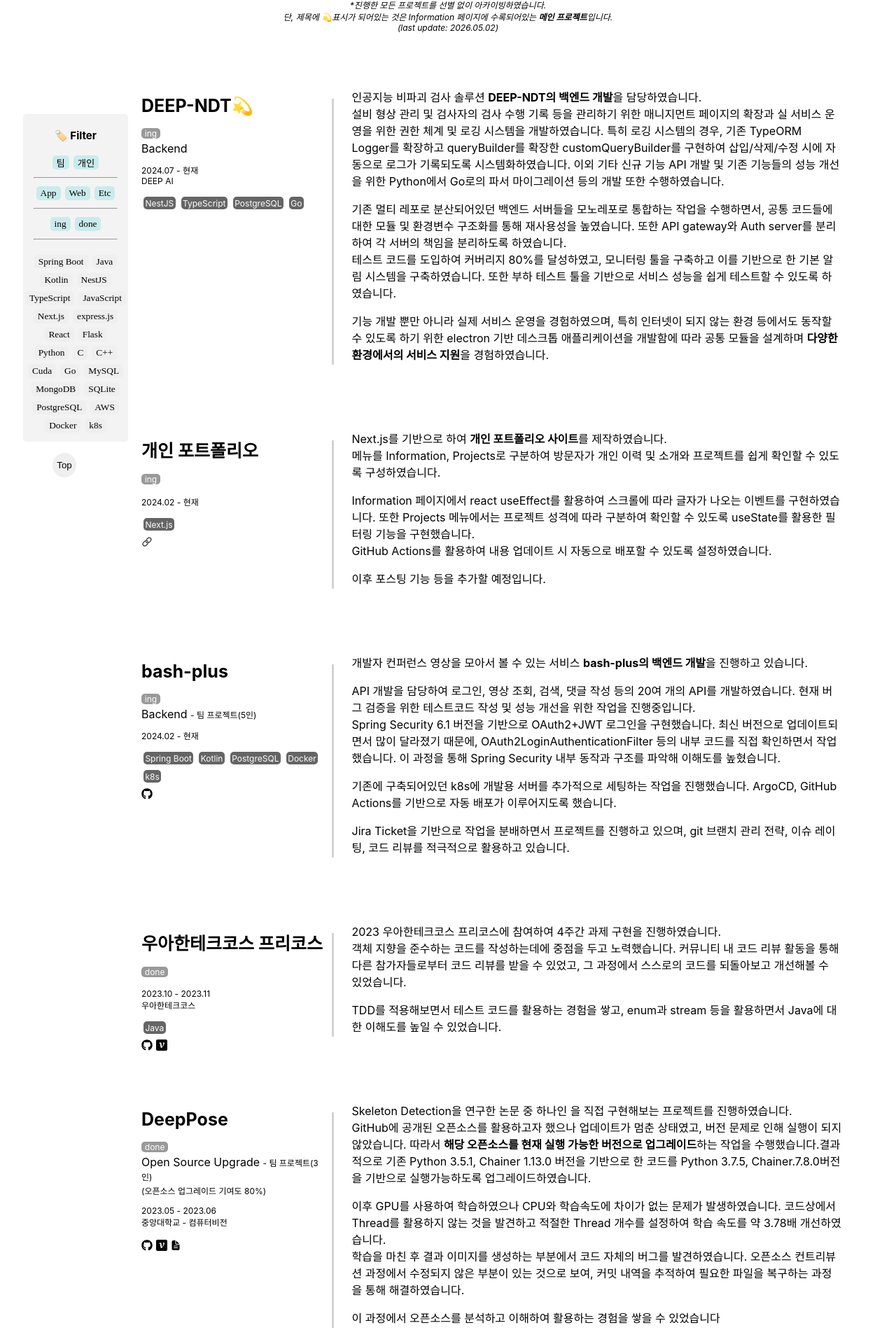
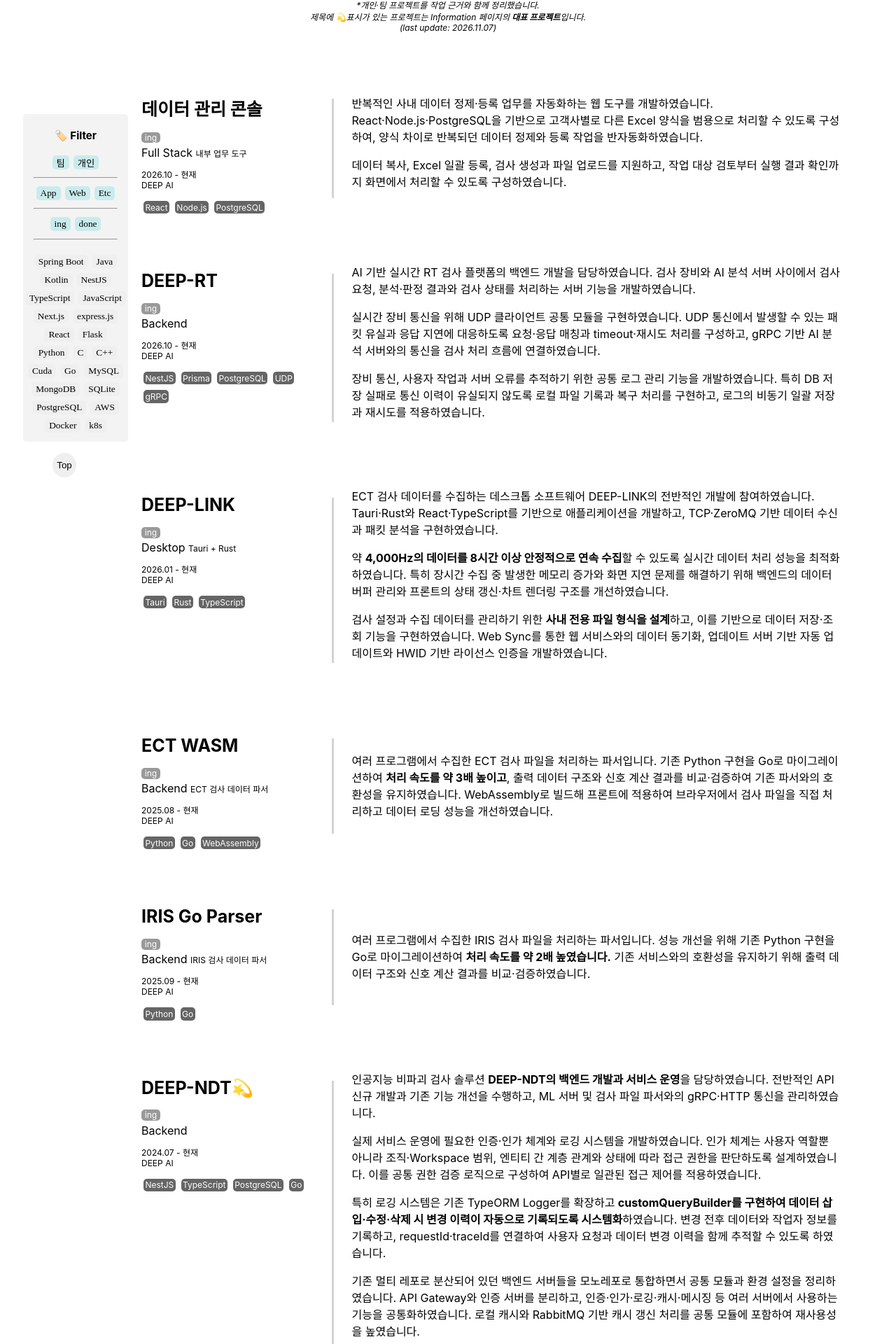
Before and after one commit to YejiGong/yejigong.github.io, a Next.js app: page /Projects in a window 1280 px wide. Shown: the part 34-1954 px from the top of the page at 70% size. Built offline with nearby package versions, Linux system fonts and the light colour scheme.

Commit message:
📝Docs : 회사 프로젝트와 경력 설명 갱신

```diff
--- a/pages/Projects.js
+++ b/pages/Projects.js
@@ -8,13 +8,35 @@ import { IoIosLink } from "react-icons/io";
 
 
 const projectsData=[
+    {name:'데이터 관리 콘솔', image:'', team:'개인', type:'Web', part:'Full Stack', belong:'DEEP AI',status:'ing', projectDescription:'내부 업무 도구', contribution:'', date:'2026.10 - 현재', skills:['React', 'Node.js', 'PostgreSQL'],
+    github:'', blog:'', document:'', store:'',link:'',
+    description:'반복적인 사내 데이터 정제·등록 업무를 자동화하는 웹 도구를 개발하였습니다. React·Node.js·PostgreSQL을 기반으로 고객사별로 다른 Excel 양식을 범용으로 처리할 수 있도록 구성하여, 양식 차이로 반복되던 데이터 정제와 등록 작업을 반자동화하였습니다.<p/>데이터 복사, Excel 일괄 등록, 검사 생성과 파일 업로드를 지원하고, 작업 대상 검토부터 실행 결과 확인까지 화면에서 처리할 수 있도록 구성하였습니다.'},
+
+    {name:'DEEP-RT', image:'', team:'팀', type:'Web', part:'Backend', belong:'DEEP AI',status:'ing', projectDescription:'', contribution:'', date:'2026.10 - 현재', skills:['NestJS', 'Prisma', 'PostgreSQL', 'UDP', 'gRPC'],
+    github:'', blog:'', document:'', store:'',link:'',
+    description:'AI 기반 실시간 RT 검사 플랫폼의 백엔드 개발을 담당하였습니다. 검사 장비와 AI 분석 서버 사이에서 검사 요청, 분석·판정 결과와 검사 상태를 처리하는 서버 기능을 개발하였습니다.<p/>실시간 장비 통신을 위해 UDP 클라이언트 공통 모듈을 구현하였습니다. UDP 통신에서 발생할 수 있는 패킷 유실과 응답 지연에 대응하도록 요청·응답 매칭과 timeout·재시도 처리를 구성하고, gRPC 기반 AI 분석 서버와의 통신을 검사 처리 흐름에 연결하였습니다.<p/>장비 통신, 사용자 작업과 서버 오류를 추적하기 위한 공통 로그 관리 기능을 개발하였습니다. 특히 DB 저장 실패로 통신 이력이 유실되지 않도록 로컬 파일 기록과 복구 처리를 구현하고, 로그의 비동기 일괄 저장과 재시도를 적용하였습니다.'},
+
+    {name:'DEEP-LINK', image:'', team:'팀', type:'App', part:'Desktop', belong:'DEEP AI',status:'ing', projectDescription:'Tauri + Rust', contribution:'', date:'2026.01 - 현재', skills:['Tauri', 'Rust', 'TypeScript'],
+    github:'', blog:'', document:'', store:'',link:'',
+    description:'ECT 검사 데이터를 수집하는 데스크톱 소프트웨어 DEEP-LINK의 전반적인 개발에 참여하였습니다. Tauri·Rust와 React·TypeScript를 기반으로 애플리케이션을 개발하고, TCP·ZeroMQ 기반 데이터 수신과 패킷 분석을 구현하였습니다.<p/>약 <strong>4,000Hz의 데이터를 8시간 이상 안정적으로 연속 수집</strong>할 수 있도록 실시간 데이터 처리 성능을 최적화하였습니다. 특히 장시간 수집 중 발생한 메모리 증가와 화면 지연 문제를 해결하기 위해 백엔드의 데이터 버퍼 관리와 프론트의 상태 갱신·차트 렌더링 구조를 개선하였습니다.<p/>검사 설정과 수집 데이터를 관리하기 위한 <strong>사내 전용 파일 형식을 설계</strong>하고, 이를 기반으로 데이터 저장·조회 기능을 구현하였습니다. Web Sync를 통한 웹 서비스와의 데이터 동기화, 업데이트 서버 기반 자동 업데이트와 HWID 기반 라이선스 인증을 개발하였습니다.'},
+
+    {name:'ECT WASM', image:'', team:'팀', type:'Etc', part:'Backend', belong:'DEEP AI',status:'ing', projectDescription:'ECT 검사 데이터 파서', contribution:'', date:'2025.08 - 현재', skills:['Python', 'Go', 'WebAssembly'],
+    github:'', blog:'', document:'', store:'',link:'',
+    description:'여러 프로그램에서 수집한 ECT 검사 파일을 처리하는 파서입니다. 기존 Python 구현을 Go로 마이그레이션하여 <strong>처리 속도를 약 3배 높이고</strong>, 출력 데이터 구조와 신호 계산 결과를 비교·검증하여 기존 파서와의 호환성을 유지하였습니다. WebAssembly로 빌드해 프론트에 적용하여 브라우저에서 검사 파일을 직접 처리하고 데이터 로딩 성능을 개선하였습니다.'},
+
+    {name:'IRIS Go Parser', image:'', team:'팀', type:'Etc', part:'Backend', belong:'DEEP AI',status:'ing', projectDescription:'IRIS 검사 데이터 파서', contribution:'', date:'2025.09 - 현재', skills:['Python', 'Go'],
+    github:'', blog:'', document:'', store:'',link:'',
+    description:'여러 프로그램에서 수집한 IRIS 검사 파일을 처리하는 파서입니다. 성능 개선을 위해 기존 Python 구현을 Go로 마이그레이션하여 <strong>처리 속도를 약 2배 높였습니다.</strong> 기존 서비스와의 호환성을 유지하기 위해 출력 데이터 구조와 신호 계산 결과를 비교·검증하였습니다.'},
+
     {name:'DEEP-NDT💫', image:'', team:'팀', type:'Web', part:'Backend', belong:'DEEP AI',status:'ing', projectDescription:'', contribution:'', date:'2024.07 - 현재', skills:['NestJS', 'TypeScript', 'PostgreSQL', 'Go'],
     github:'', blog:'', document:'', store:'',link:'',
-    description:'인공지능 비파괴 검사 솔루션 <strong>DEEP-NDT의 백엔드 개발</strong>을 담당하였습니다.  <br/>설비 형상 관리 및 검사자의 검사 수행 기록 등을 관리하기 위한 매니지먼트 페이지의 확장과 실 서비스 운영을 위한 <span className={styles.highlight}>권한 체계 및 로깅 시스템</span>을 개발하였습니다. '+
-    '특히 로깅 시스템의 경우, 기존 TypeORM Logger를 확장하고 queryBuilder를 확장한 customQueryBuilder를 구현하여 삽입/삭제/수정 시에 자동으로 로그가 기록되도록 시스템화하였습니다. 이외 기타 신규 기능 API 개발 및 기존 기능들의 성능 개선을 위한 Python에서 Go로의 파서 마이그레이션 등의 개발 또한 수행하였습니다.' +
-    '<p/>기존 멀티 레포로 분산되어있던 백엔드 서버들을 모노레포로 통합하는 작업을 수행하면서, 공통 코드들에 대한 모듈 및 환경변수 구조화를 통해 재사용성을 높였습니다. 또한 API gateway와 Auth server를 분리하여 각 서버의 책임을 분리하도록 하였습니다.'+
-    '<br/> 테스트 코드를 도입하여 커버리지 80%를 달성하였고, 모니터링 툴을 구축하고 이를 기반으로 한 기본 알림 시스템을 구축하였습니다. 또한 부하 테스트 툴을 기반으로 서비스 성능을 쉽게 테스트할 수 있도록 하였습니다.'+
-    '<p/>기능 개발 뿐만 아니라 <span className={styles.highlight}>실제 서비스 운영을 경험</span>하였으며, 특히 인터넷이 되지 않는 환경 등에서도 동작할 수 있도록 하기 위한 electron 기반 데스크톱 애플리케이션을 개발함에 따라 공통 모듈을 설계하며 <strong>다양한 환경에서의 서비스 지원</strong>을 경험하였습니다.'},
+    description:'인공지능 비파괴 검사 솔루션 <strong>DEEP-NDT의 백엔드 개발과 서비스 운영</strong>을 담당하였습니다. 전반적인 API 신규 개발과 기존 기능 개선을 수행하고, ML 서버 및 검사 파일 파서와의 gRPC·HTTP 통신을 관리하였습니다.<p/>'+
+    '실제 서비스 운영에 필요한 인증·인가 체계와 로깅 시스템을 개발하였습니다. 인가 체계는 사용자 역할뿐 아니라 조직·Workspace 범위, 엔티티 간 계층 관계와 상태에 따라 접근 권한을 판단하도록 설계하였습니다. 이를 공통 권한 검증 로직으로 구성하여 API별로 일관된 접근 제어를 적용하였습니다.<p/>'+
+    '특히 로깅 시스템은 기존 TypeORM Logger를 확장하고 <strong>customQueryBuilder를 구현하여 데이터 삽입·수정·삭제 시 변경 이력이 자동으로 기록되도록 시스템화</strong>하였습니다. 변경 전후 데이터와 작업자 정보를 기록하고, requestId·traceId를 연결하여 사용자 요청과 데이터 변경 이력을 함께 추적할 수 있도록 하였습니다.<p/>'+
+    '기존 멀티 레포로 분산되어 있던 백엔드 서버들을 모노레포로 통합하면서 공통 모듈과 환경 설정을 정리하였습니다. API Gateway와 인증 서버를 분리하고, 인증·인가·로깅·캐시·메시징 등 여러 서버에서 사용하는 기능을 공통화하였습니다. 로컬 캐시와 RabbitMQ 기반 캐시 갱신 처리를 공통 모듈에 포함하여 재사용성을 높였습니다.<p/>'+
+    '서비스 운영 중 발생한 성능 병목을 개선하였습니다. 설비별 반복 조회를 일괄 집계로 전환하고 쿼리 구조와 인덱스를 개선하여 <strong>일부 조회 시간을 약 9초에서 1초로 단축</strong>하였습니다. 또한 <strong>7분 이상 걸리던 Excel 처리를 5초 이내로 개선</strong>하고, 파일 업로드를 비동기 처리로 전환하여 <strong>약 8~9초 소요되던 대기 시간을 2초 내외로 줄였습니다.</strong><p/>'+
+    '테스트 코드를 도입하여 커버리지 80%를 달성하고, 인증·권한 등 주요 로직의 변경을 검증하는 테스트를 작성하였습니다. 모니터링 툴과 기본 알림 시스템을 구축하고, 부하 테스트를 통해 서비스 성능을 확인할 수 있는 환경을 마련하였습니다.<p/>'+
+    '인터넷 연결이 제한된 환경에서도 서비스를 사용할 수 있도록 Electron 기반 데스크톱 애플리케이션을 개발하였습니다. 웹·오프라인 버전에서 활용할 공통 모듈을 설계하며 다양한 실행 환경에서의 서비스 개발과 운영을 경험하였습니다.'},
 
     {name:'개인 포트폴리오', image:'', team:'개인', type:'Web', part:'', belong:'',status:'ing', projectDescription:'', contribution:'', date:'2024.02 - 현재', skills:['Next.js'],
     github:'', blog:'', document:'', store:'',link:'https://yejigong.github.io',
@@ -195,7 +217,7 @@ const Projects = () => {
 
     return(
         <div className={styles.container}>
-            <i style={{fontSize:"12px", textAlign:"center"}}>*진행한 모든 프로젝트를 선별 없이 아카이빙하였습니다.<br/>단, 제목에 💫표시가 되어있는 것은 Information 페이지에 수록되어있는 <strong>메인 프로젝트</strong>입니다.<br/>(last update: 2026.05.02) </i>
+            <i style={{fontSize:"12px", textAlign:"center"}}>*개인·팀 프로젝트를 작업 근거와 함께 정리했습니다.<br/>제목에 💫표시가 있는 프로젝트는 Information 페이지의 <strong>대표 프로젝트</strong>입니다.<br/>(last update: 2026.11.07) </i>
 
                 <div className={styles.introduce}>
                     <div className={styles.sectionLeft}>
```
Also changed, not shown: pages/Information.js (+17 -12 lines).
